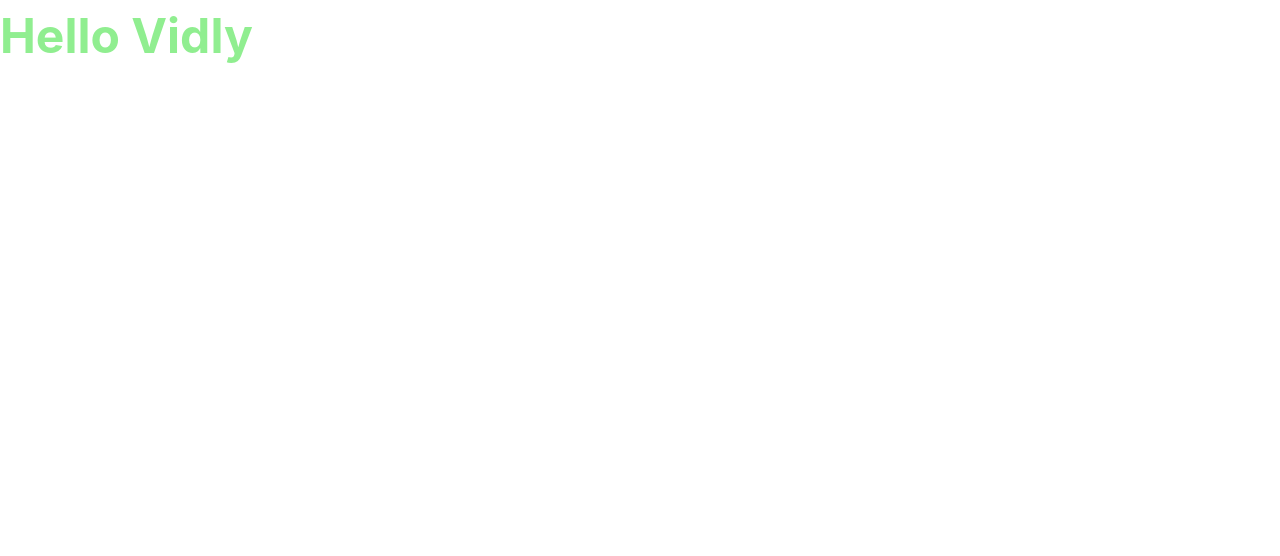
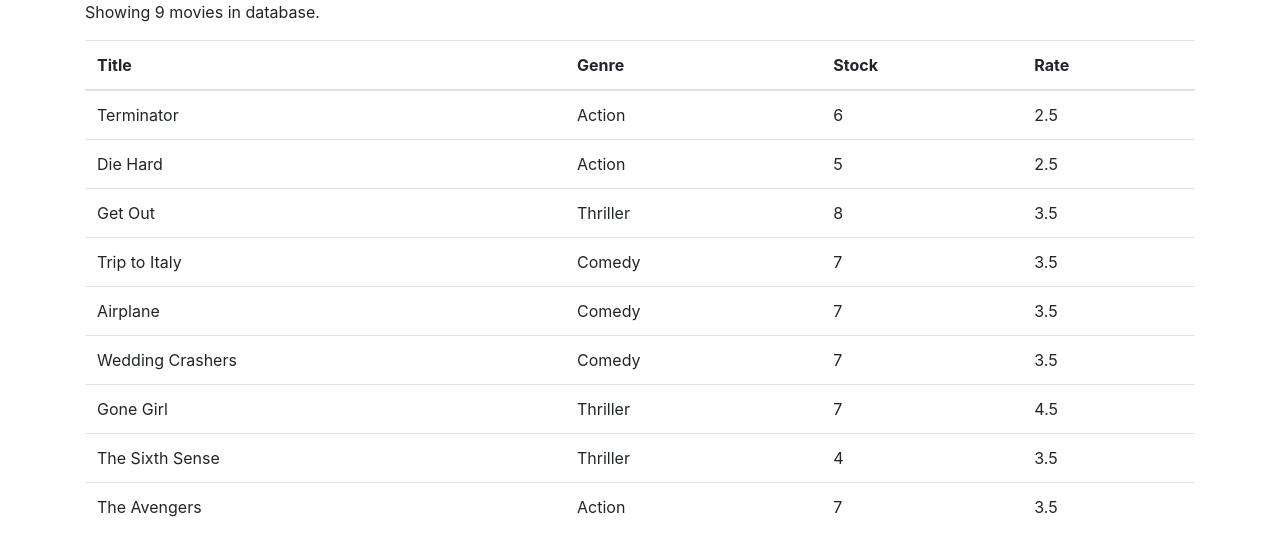
Before and after one commit to EvgenyMinin/vidly, a React (Create React App) app: page / in a window 1280 px wide. Shown: the top 556 px of the page. Built offline with nearby package versions, Linux system fonts and the light colour scheme.

Commit message:
add: Movies component

```diff
--- a/src/components/App/App.jsx
+++ b/src/components/App/App.jsx
@@ -1,9 +1,12 @@
 import React from 'react';
+import Movies from './../Movies/Movies';
 import './App.scss';
 
 const App = () => {
     return (
-        <header className='header'>Hello Vidly</header>
+        <main className='container'>
+            <Movies />
+        </main>
     );
 }
 
--- /dev/null
+++ b/src/components/Movies/Movies.jsx
@@ -0,0 +1,42 @@
+import React, { Component } from 'react';
+import { getMovies } from '../../services/fakeMovieService';
+import './Movies.scss';
+
+class Movies extends Component {
+    state = {
+        movies: getMovies()
+    }
+    render() {
+        const { movies } = this.state;
+        return (
+            <React.Fragment>
+                <p>Showing {movies.length} movies in database.</p>
+                <table className='table'>
+                    <thead>
+                        <tr>
+                            <th>Title</th>
+                            <th>Genre</th>
+                            <th>Stock</th>
+                            <th>Rate</th>
+                        </tr>
+                    </thead>
+                    <tbody>
+                        {
+                            movies.map(movie => (
+                                <tr>
+                                    <td>{movie.title}</td>
+                                    <td>{movie.genre.name}</td>
+                                    <td>{movie.numberInStock}</td>
+                                    <td>{movie.dailyRentalRate}</td>
+                                </tr>
+                            ))
+                        }
+
+                    </tbody>
+                </table>
+            </React.Fragment>
+        );
+    }
+}
+
+export default Movies;
--- /dev/null
+++ b/src/components/Movies/index.js
@@ -0,0 +1,3 @@
+import Movies from './Movies';
+
+export default Movies;
--- a/src/index.js
+++ b/src/index.js
@@ -2,6 +2,7 @@
 import ReactDOM from 'react-dom';
 import App from './components/App';
 import 'bootstrap/dist/css/bootstrap.css';
+import 'font-awesome/css/font-awesome.css';
 
 const root = document.getElementById('root');
 
--- /dev/null
+++ b/src/services/fakeGenreService.js
@@ -0,0 +1,9 @@
+export const genres = [
+  { _id: "5b21ca3eeb7f6fbccd471818", name: "Action" },
+  { _id: "5b21ca3eeb7f6fbccd471814", name: "Comedy" },
+  { _id: "5b21ca3eeb7f6fbccd471820", name: "Thriller" }
+];
+
+export function getGenres() {
+  return genres.filter(g => g);
+}
--- /dev/null
+++ b/src/services/fakeMovieService.js
@@ -0,0 +1,98 @@
+import * as genresAPI from "./fakeGenreService";
+
+const movies = [
+  {
+    _id: "5b21ca3eeb7f6fbccd471815",
+    title: "Terminator",
+    genre: { _id: "5b21ca3eeb7f6fbccd471818", name: "Action" },
+    numberInStock: 6,
+    dailyRentalRate: 2.5,
+    publishDate: "2018-01-03T19:04:28.809Z",
+    liked: true
+  },
+  {
+    _id: "5b21ca3eeb7f6fbccd471816",
+    title: "Die Hard",
+    genre: { _id: "5b21ca3eeb7f6fbccd471818", name: "Action" },
+    numberInStock: 5,
+    dailyRentalRate: 2.5
+  },
+  {
+    _id: "5b21ca3eeb7f6fbccd471817",
+    title: "Get Out",
+    genre: { _id: "5b21ca3eeb7f6fbccd471820", name: "Thriller" },
+    numberInStock: 8,
+    dailyRentalRate: 3.5
+  },
+  {
+    _id: "5b21ca3eeb7f6fbccd471819",
+    title: "Trip to Italy",
+    genre: { _id: "5b21ca3eeb7f6fbccd471814", name: "Comedy" },
+    numberInStock: 7,
+    dailyRentalRate: 3.5
+  },
+  {
+    _id: "5b21ca3eeb7f6fbccd47181a",
+    title: "Airplane",
+    genre: { _id: "5b21ca3eeb7f6fbccd471814", name: "Comedy" },
+    numberInStock: 7,
+    dailyRentalRate: 3.5
+  },
+  {
+    _id: "5b21ca3eeb7f6fbccd47181b",
+    title: "Wedding Crashers",
+    genre: { _id: "5b21ca3eeb7f6fbccd471814", name: "Comedy" },
+    numberInStock: 7,
+    dailyRentalRate: 3.5
+  },
+  {
+    _id: "5b21ca3eeb7f6fbccd47181e",
+    title: "Gone Girl",
+    genre: { _id: "5b21ca3eeb7f6fbccd471820", name: "Thriller" },
+    numberInStock: 7,
+    dailyRentalRate: 4.5
+  },
+  {
+    _id: "5b21ca3eeb7f6fbccd47181f",
+    title: "The Sixth Sense",
+    genre: { _id: "5b21ca3eeb7f6fbccd471820", name: "Thriller" },
+    numberInStock: 4,
+    dailyRentalRate: 3.5
+  },
+  {
+    _id: "5b21ca3eeb7f6fbccd471821",
+    title: "The Avengers",
+    genre: { _id: "5b21ca3eeb7f6fbccd471818", name: "Action" },
+    numberInStock: 7,
+    dailyRentalRate: 3.5
+  }
+];
+
+export function getMovies() {
+  return movies;
+}
+
+export function getMovie(id) {
+  return movies.find(m => m._id === id);
+}
+
+export function saveMovie(movie) {
+  let movieInDb = movies.find(m => m._id === movie._id) || {};
+  movieInDb.name = movie.name;
+  movieInDb.genre = genresAPI.genres.find(g => g._id === movie.genreId);
+  movieInDb.numberInStock = movie.numberInStock;
+  movieInDb.dailyRentalRate = movie.dailyRentalRate;
+
+  if (!movieInDb._id) {
+    movieInDb._id = Date.now();
+    movies.push(movieInDb);
+  }
+
+  return movieInDb;
+}
+
+export function deleteMovie(id) {
+  let movieInDb = movies.find(m => m._id === id);
+  movies.splice(movies.indexOf(movieInDb), 1);
+  return movieInDb;
+}
```
Also changed, not shown: src/components/Movies/Movies.scss (added).
